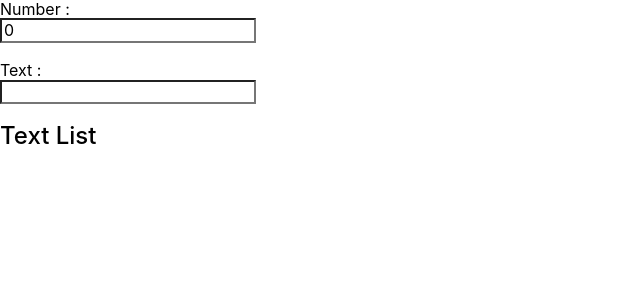
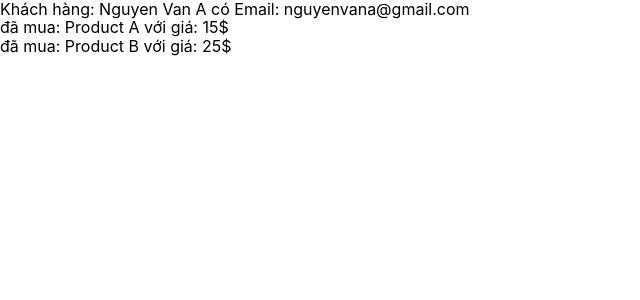
Before and after one commit to PixelGuru/ReactJS_Homework, a React (Create React App) app: page / in a window 1280 px wide. Shown: the top 300 px of the page, without its empty margins (0-640 px from the left). Built offline with nearby package versions, Linux system fonts and the light colour scheme.

Commit message:
Revert "no message"
This reverts commit 53742505a00c5657df8b9665248fa4289ab891c5.

```diff
--- a/package.json
+++ b/package.json
@@ -11,7 +11,6 @@
     "react": "^18.2.0",
     "react-dom": "^18.2.0",
     "react-scripts": "^5.0.1",
-    "styled-components": "^5.3.9",
     "web-vitals": "^2.1.4"
   },
   "scripts": {
--- a/src/App.js
+++ b/src/App.js
@@ -1,10 +1,10 @@
 import React from "react";
-import Lession6 from "./components/Lession6";
+import Lession5 from "./components/Lession5";
 import "antd/dist/reset.css";
 import "./App.css";
 
 function App() {
-  return <Lession6 />;
+  return <Lession5 />;
 }
 
 export default App;
--- a/src/components/Lession6/TextList/index.js
+++ /dev/null
@@ -1,23 +0,0 @@
-import React from "react";
-import { Li } from "./styled";
-
-function textList({ num, text }) {
-  const textList = [];
-
-  for (let i = 0; i < num; i++) {
-    textList.push(
-      <Li>
-        {i + 1} {text}
-      </Li>
-    );
-  }
-
-  return (
-    <div>
-      <h2>Text List</h2>
-      <ul>{textList}</ul>
-    </div>
-  );
-}
-
-export default textList;
--- a/src/components/Lession6/TextList/styled.js
+++ /dev/null
@@ -1,4 +0,0 @@
-import styled from "styled-components";
-export const Li = styled.li`
-  list-style: none;
-`;
--- a/src/components/Lession6/index.js
+++ /dev/null
@@ -1,44 +0,0 @@
-import { useState } from "react";
-import TextList from "./TextList";
-
-function App() {
-  const [formData, setformData] = useState({
-    num: 0,
-    text: "",
-  });
-  const onChange = (e) => {
-    setformData({
-      ...formData,
-      [e.target.name]: e.target.value,
-    });
-  };
-
-  return (
-    <div>
-      <div>
-        <div>Number :</div>
-        <input
-          type="number"
-          name="num"
-          value={formData.num}
-          onChange={onChange}
-        />
-      </div>
-      <br />
-      <div>
-        <div>Text :</div>
-        <input
-          type="text"
-          name="text"
-          value={formData.text}
-          onChange={onChange}
-        />
-      </div>
-      <br />
-
-      <TextList num={formData.num} text={formData.text} />
-    </div>
-  );
-}
-
-export default App;
```
Also changed, not shown: 1 other file (tests, documents, lock files or other folders).
